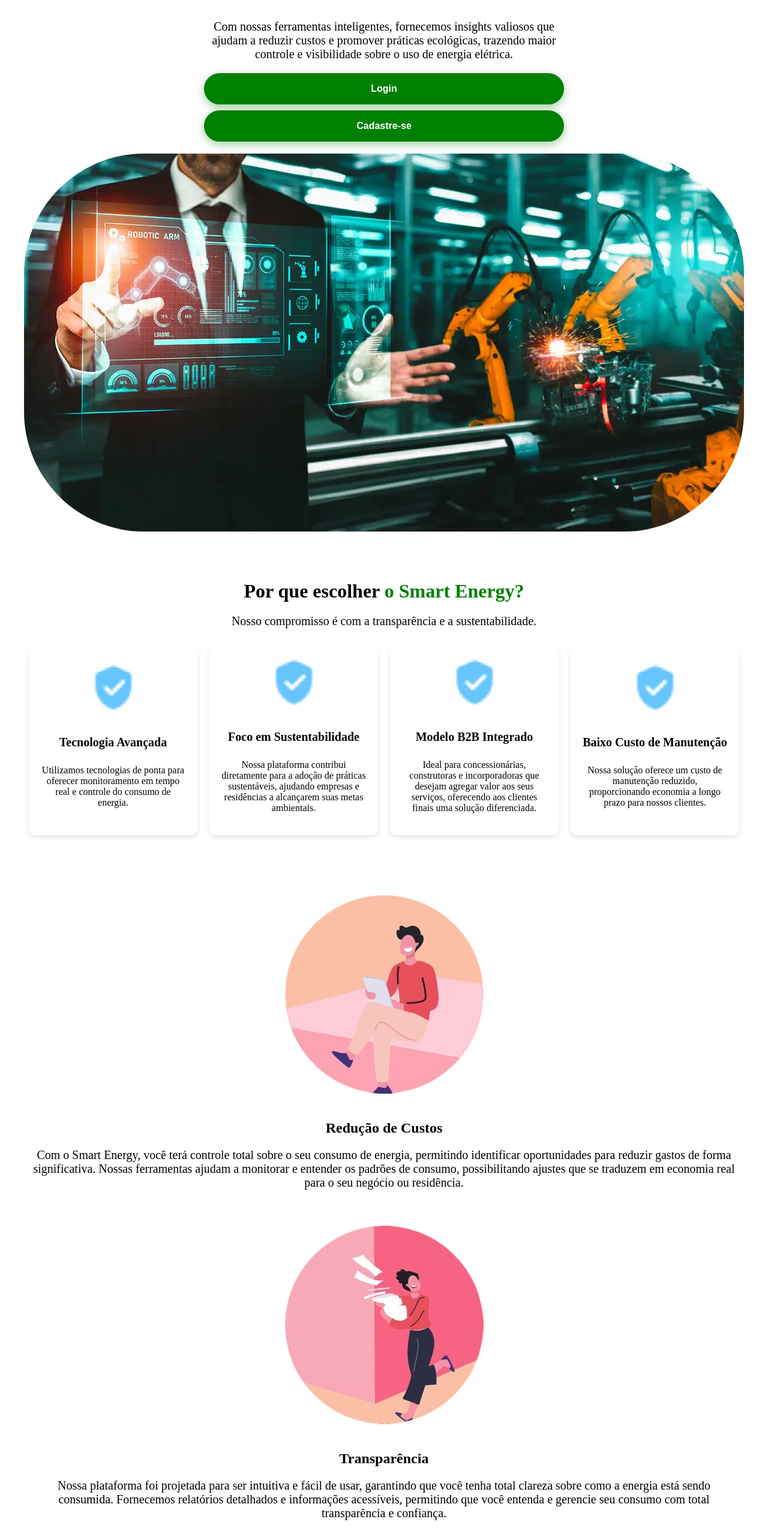
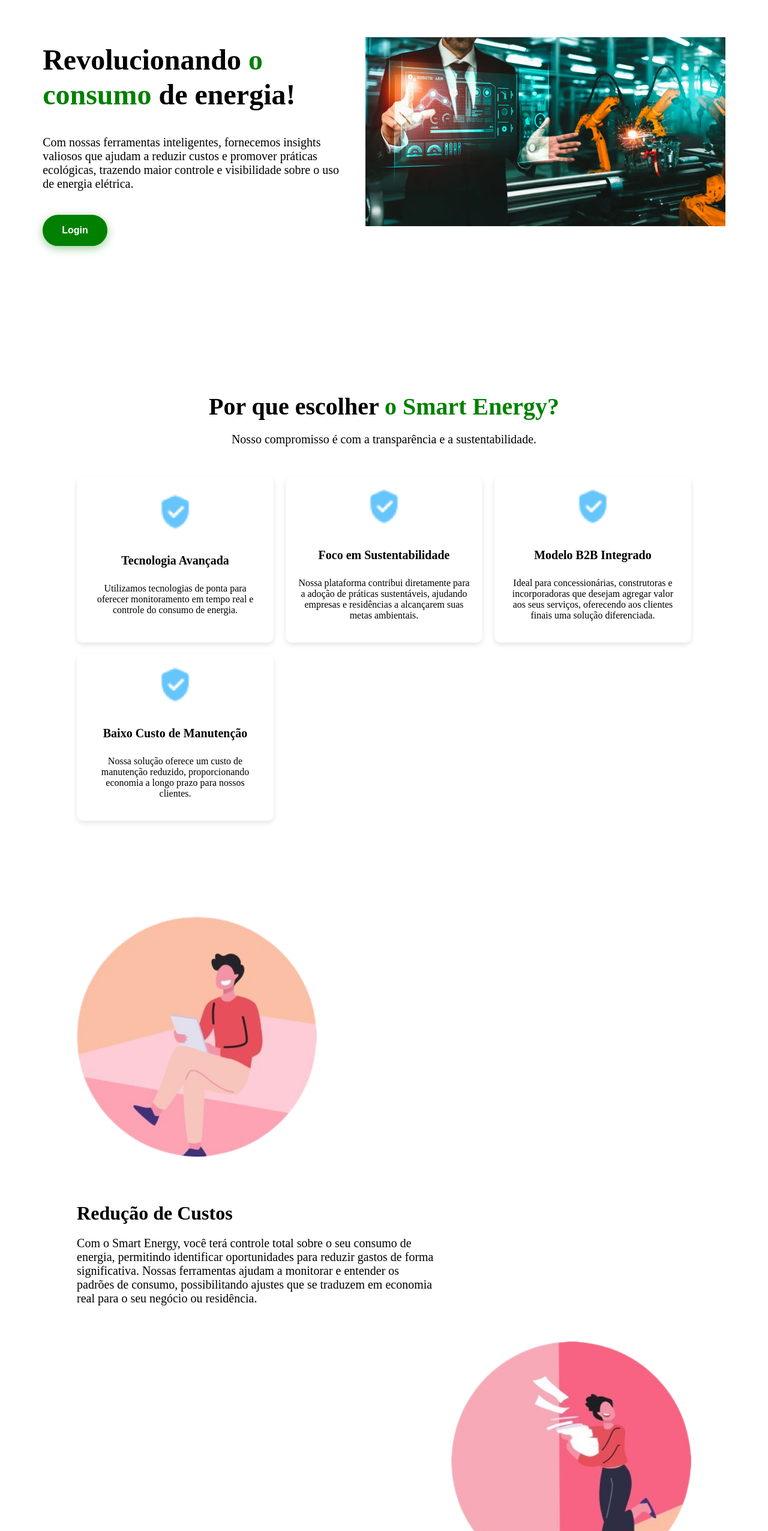
Before and after one commit to gustavoreislima13/global-solution, a Next.js app in the folder global/: page / in a window 1280 px wide. Shown: the part 234-2786 px from the top of the page at 60% size. Built offline with nearby package versions, Linux system fonts and the light colour scheme.

Commit message:
corrcao e add rm

```diff
--- a/global/src/app/integrantes/page.tsx
+++ b/global/src/app/integrantes/page.tsx
@@ -22,19 +22,19 @@
 
   const integrantes: Integrante[] = [
     {
-      nome: 'Gustavo Lima',
+      nome: 'Gustavo  (RM555672)',
       imagem: gu,
       github: 'https://github.com/gustavolima',
       linkedin: 'https://linkedin.com/in/gustavolima',
     },
     {
-      nome: 'Leo',
+      nome: 'Leo (RM556857)',
       imagem: leo,
       github: 'https://github.com/leo',
       linkedin: 'https://linkedin.com/in/leo',
     },
     {
-      nome: 'Julia',
+      nome: 'Julia (RM558831)',
       imagem: ju,
       github: 'https://github.com/julia',
       linkedin: 'https://linkedin.com/in/julia',
--- a/global/src/app/login/page.tsx
+++ b/global/src/app/login/page.tsx
@@ -24,8 +24,8 @@
         setIsLoading(true);
         try {
             const url = isSignUp
-                ? "http://localhost:8080/smartenergy/admin/register"
-                : "http://localhost:8080/smartenergy/admin/login";
+                ? "http://localhost:8080/smartenergy/admin"
+                : "http://localhost:8080/smartenergy/admin";
 
             const response = await fetch(url, {
                 method: "POST",
@@ -41,7 +41,7 @@
                 } else {
                     alert("Login realizado com sucesso!");
                 }
-                router.push("/debhord"); // Redirecionar para a dashboard
+                router.push("/dashboard"); // Redirecionar para a dashboard
             } else {
                 const errorMessage = await response.text();
                 alert(`Erro ao tentar realizar a operação: ${errorMessage}`);
--- a/global/src/app/page.tsx
+++ b/global/src/app/page.tsx
@@ -14,25 +14,24 @@
 
   return (
     <div style={{
-      padding: '20px',
-      backgroundColor: '#fff',
+      padding: '50px 5%',
+      backgroundColor: '#fff'
     }}>
       <section style={{
         display: 'flex',
-        flexDirection: 'column',
+        flexDirection: 'row',
+        justifyContent: 'space-between',
         alignItems: 'center',
-        textAlign: 'center',
-        height: 'auto',
-        gap: '20px',
+        height: '80vh',
+        flexWrap: 'wrap'
       }}>
-        <div style={{ maxWidth: '600px', margin: '0 auto' }}>
-          <h1 style={{ fontSize: '2.5rem', fontWeight: 'bold', lineHeight: '1.2', color: '#000' }}>
+        <div style={{ maxWidth: '500px', textAlign: 'left' }}>
+          <h1 style={{ fontSize: '3rem', fontWeight: 'bold', lineHeight: '1.2', color: '#000' }}>
             Revolucionando <span style={{ color: '#008000' }}>o consumo </span>de energia!
           </h1>
           <p style={{ fontSize: '1.25rem', color: '#000', margin: '20px 0' }}>
             Com nossas ferramentas inteligentes, fornecemos insights valiosos que ajudam a reduzir custos e promover práticas ecológicas, trazendo maior controle e visibilidade sobre o uso de energia elétrica.
           </p>
-          <div style={{ display: 'flex', flexDirection: 'column', gap: '10px' }}>
           <button
             style={{
               padding: '15px 30px',
@@ -45,6 +44,7 @@
               cursor: 'pointer',
               boxShadow: '0 4px 15px rgba(0, 128, 0, 0.4)',
               transition: 'transform 0.3s',
+              marginTop: '20px'
             }}
             onMouseEnter={e => e.currentTarget.style.transform = 'scale(1.05)'}
             onMouseLeave={e => e.currentTarget.style.transform = 'scale(1)'}
@@ -52,73 +52,45 @@
           >
             Login
           </button>
-            <button
-              style={{
-                padding: '15px 30px',
-                fontSize: '1rem',
-                fontWeight: 'bold',
-                backgroundColor: '#008000',
-                color: '#fff',
-                border: '2px solid #008000',
-                borderRadius: '30px',
-                cursor: 'pointer',
-                boxShadow: '0 4px 15px rgba(0, 128, 0, 0.4)',
-                transition: 'transform 0.3s',
-              }}
-              onMouseEnter={e => e.currentTarget.style.transform = 'scale(1.05)'}
-              onMouseLeave={e => e.currentTarget.style.transform = 'scale(1)'}
-              onClick={() => window.location.href = "/register"}
-            >
-              Cadastre-se
-            </button>
         </div>
-        </div>
-        <div>
-          <Image
-            src={imagem1}
-            alt="People collaborating on a design project"
-            style={{ maxWidth: '100%', height: 'auto', borderRadius: '200px' }}
-          />
+        <div style={{ width: '100%', maxWidth: '600px' }}>
+          <Image src={imagem1} alt="Imagem inicial" style={{ width: '100%', height: 'auto', borderRadius: '0%' }} />
+
         </div>
       </section>
 
       <section style={{
         backgroundColor: '#fff',
-        padding: '50px 20px'
+        padding: '80px 5%'
       }}>
-        <h2 style={{ fontSize: '2rem', fontWeight: 'bold', marginBottom: '20px', color: '#000', textAlign: 'center' }}>
+        <h2 style={{ fontSize: '2.5rem', fontWeight: 'bold', marginBottom: '20px', color: '#000', textAlign: 'center' }}>
           Por que escolher <span style={{ color: '#008000' }}>o Smart Energy?</span>
         </h2>
-        <p style={{ fontSize: '1.25rem', color: '#000', marginBottom: '30px', textAlign: 'center' }}>
+        <p style={{ fontSize: '1.25rem', color: '#000', marginBottom: '50px', textAlign: 'center' }}>
           Nosso compromisso é com a transparência e a sustentabilidade.
         </p>
         <div style={{
           display: 'grid',
-          gridTemplateColumns: 'repeat(auto-fit, minmax(200px, 1fr))',
+          gridTemplateColumns: 'repeat(auto-fit, minmax(250px, 1fr))',
           gap: '20px'
         }}>
-          {[
-            {
+          {[{
             title: 'Tecnologia Avançada',
             description: 'Utilizamos tecnologias de ponta para oferecer monitoramento em tempo real e controle do consumo de energia.',
             image: verificada
-            },
-            {
+          }, {
             title: 'Foco em Sustentabilidade',
             description: 'Nossa plataforma contribui diretamente para a adoção de práticas sustentáveis, ajudando empresas e residências a alcançarem suas metas ambientais.',
             image: verificada
-            },
-            {
+          }, {
             title: 'Modelo B2B Integrado',
             description: 'Ideal para concessionárias, construtoras e incorporadoras que desejam agregar valor aos seus serviços, oferecendo aos clientes finais uma solução diferenciada.',
             image: verificada
-            },
-            {
+          }, {
             title: 'Baixo Custo de Manutenção',
             description: 'Nossa solução oferece um custo de manutenção reduzido, proporcionando economia a longo prazo para nossos clientes.',
             image: verificada
-            }
-          ].map((card, index) => (
+          }].map((card, index) => (
             <div key={index} style={{
               padding: '20px',
               backgroundColor: '#fff',
@@ -130,7 +102,7 @@
               alignItems: 'center',
               justifyContent: 'center'
             }}>
-              <Image src={card.image} alt="Service Icon" width={80} height={80} style={{ marginBottom: '20px' }} />
+              <Image src={card.image} alt="Service Icon" width={60} height={60} style={{ marginBottom: '20px' }} />
               <h3 style={{ fontSize: '1.25rem', fontWeight: 'bold', marginBottom: '10px', color: '#000' }}>{card.title}</h3>
               <p style={{ color: '#000' }}>{card.description}</p>
             </div>
@@ -139,21 +111,23 @@
       </section>
 
       <section style={{
-        padding: '50px 20px',
+        padding: '80px 5%',
         display: 'flex',
         flexDirection: 'column',
         gap: '40px'
       }}>
         <div style={{
           display: 'flex',
-          flexDirection: 'column',
+          flexDirection: 'row',
           alignItems: 'center',
-          textAlign: 'center',
-          gap: '20px'
+          gap: '40px',
+          flexWrap: 'wrap'
         }}>
-          <Image src={redonda} alt="Cover Your Everyday Expenses" style={{ maxWidth: '100%', height: 'auto' }} />
-          <div>
-            <h3 style={{ fontSize: '1.5rem', fontWeight: 'bold', marginBottom: '10px', color: '#000' }}>Redução de Custos</h3>
+          <div style={{ width: '100%', maxWidth: '400px' }}>
+            <Image src={redonda} alt="Cover Your Everyday Expenses" style={{ width: '100%', height: 'auto', borderRadius: '50%' }} />
+          </div>
+          <div style={{ maxWidth: '600px' }}>
+            <h3 style={{ fontSize: '2rem', fontWeight: 'bold', marginBottom: '10px', color: '#000' }}>Redução de Custos</h3>
             <p style={{ fontSize: '1.25rem', color: '#000' }}>
               Com o Smart Energy, você terá controle total sobre o seu consumo de energia, permitindo identificar oportunidades para reduzir gastos de forma significativa. Nossas ferramentas ajudam a monitorar e entender os padrões de consumo, possibilitando ajustes que se traduzem em economia real para o seu negócio ou residência.
             </p>
@@ -161,14 +135,16 @@
         </div>
         <div style={{
           display: 'flex',
-          flexDirection: 'column',
+          flexDirection: 'row-reverse',
           alignItems: 'center',
-          textAlign: 'center',
-          gap: '20px'
+          gap: '40px',
+          flexWrap: 'wrap'
         }}>
-          <Image src={redonda01} alt="We Offer Low Fees That Are Transparent" style={{ maxWidth: '100%', height: 'auto' }} />
-          <div>
-            <h3 style={{ fontSize: '1.5rem', fontWeight: 'bold', marginBottom: '10px', color: '#000' }}>Transparência</h3>
+          <div style={{ width: '100%', maxWidth: '400px' }}>
+            <Image src={redonda01} alt="We Offer Low Fees That Are Transparent" style={{ width: '100%', height: 'auto', borderRadius: '50%' }} />
+          </div>
+          <div style={{ maxWidth: '600px' }}>
+            <h3 style={{ fontSize: '2rem', fontWeight: 'bold', marginBottom: '10px', color: '#000' }}>Transparência</h3>
             <p style={{ fontSize: '1.25rem', color: '#000' }}>
               Nossa plataforma foi projetada para ser intuitiva e fácil de usar, garantindo que você tenha total clareza sobre como a energia está sendo consumida. Fornecemos relatórios detalhados e informações acessíveis, permitindo que você entenda e gerencie seu consumo com total transparência e confiança.
             </p>
```
Lines whose indentation alone changed are shown as unchanged.
